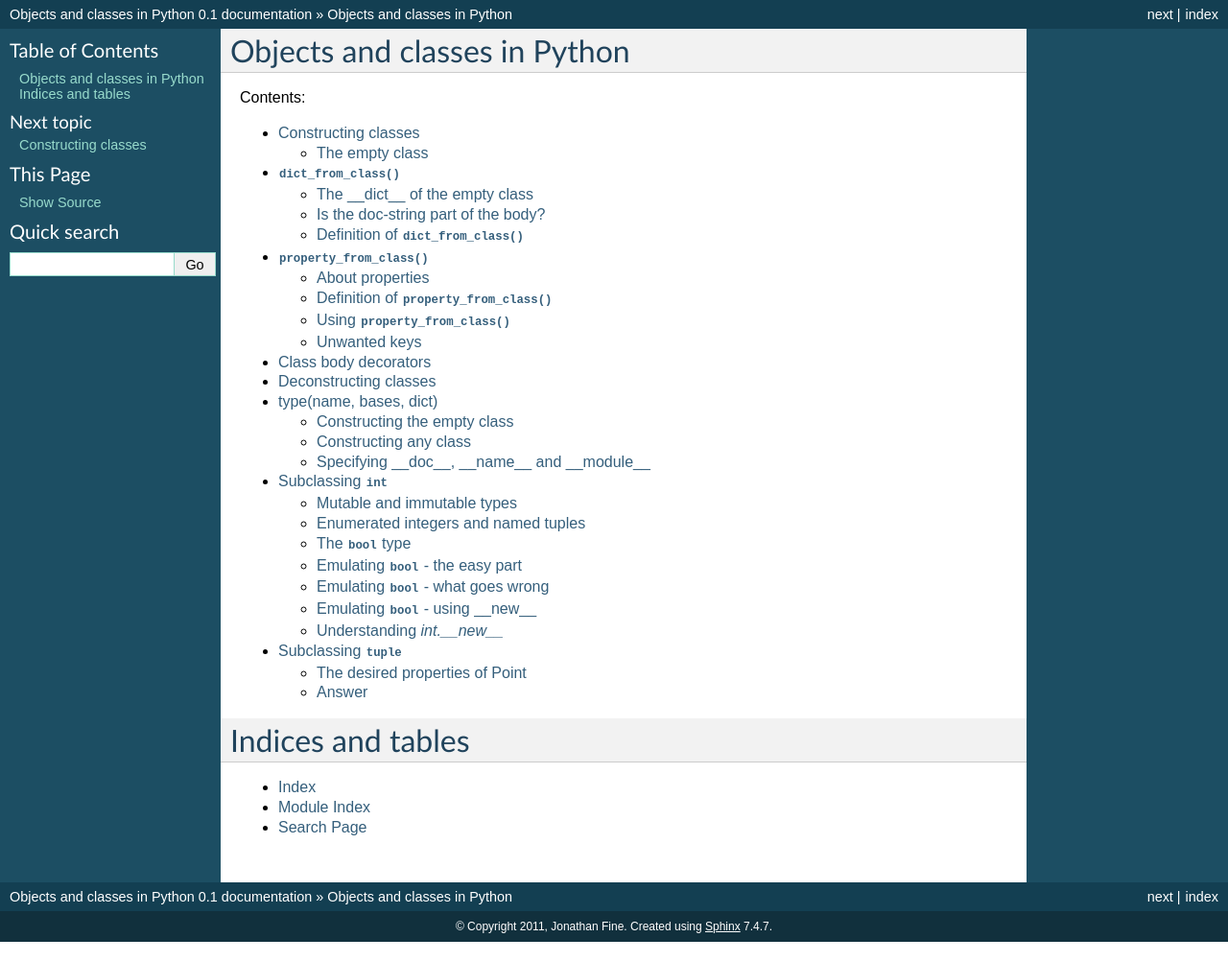
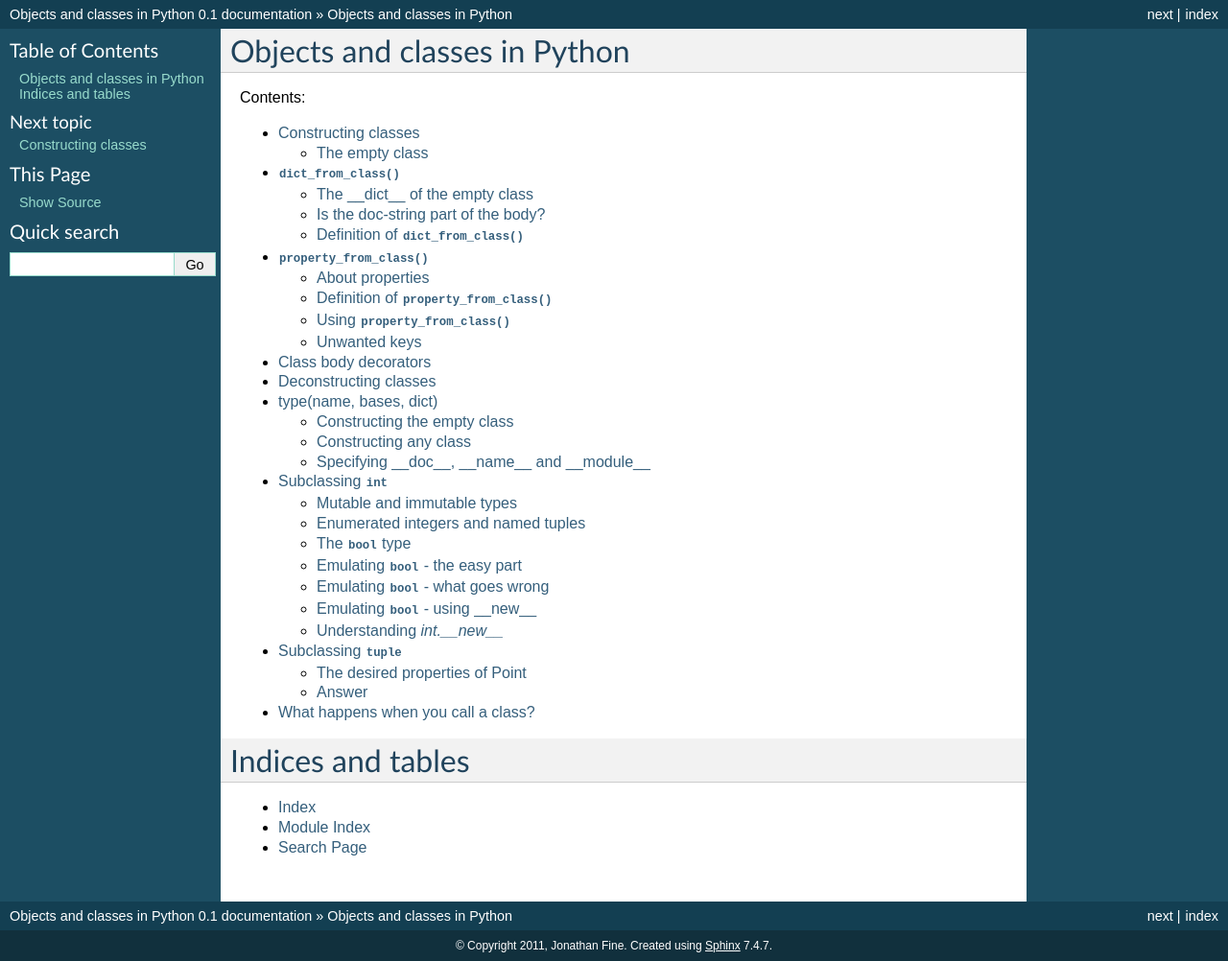
Before and after one commit to nazrulworld/jfine-python-classes-tutorial, a Sphinx documentation site: the page built from source/index.rst, in a window 1280 px wide. Shown: the whole page at 96% size. Built offline with Sphinx 7.4.7, drawn with Linux system fonts in a browser that asks for light colours.

Commit message:
Add stub call-a-class.rst.

```diff
--- /dev/null
+++ b/source/call-a-class.rst
@@ -0,0 +1,5 @@
+What happens when you call a class?
+===================================
+
+In this section we describe, in some detail, what happens when you
+call a class.
--- a/source/index.rst
+++ b/source/index.rst
@@ -19,6 +19,8 @@
    type-name-bases-dict
    subclass-int
    subclass-tuple
+   call-a-class
+
 
 Indices and tables
 ==================
```
